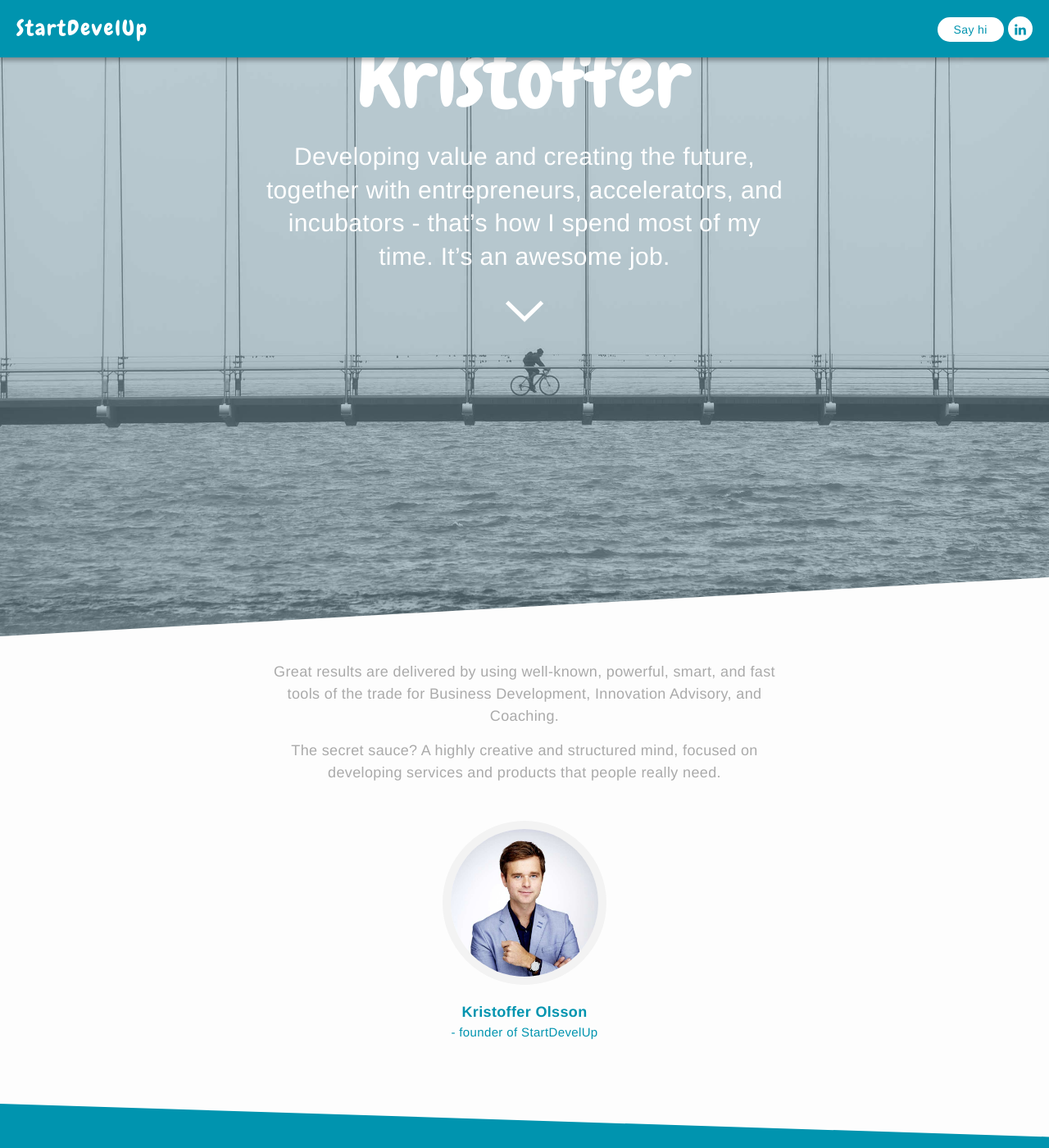
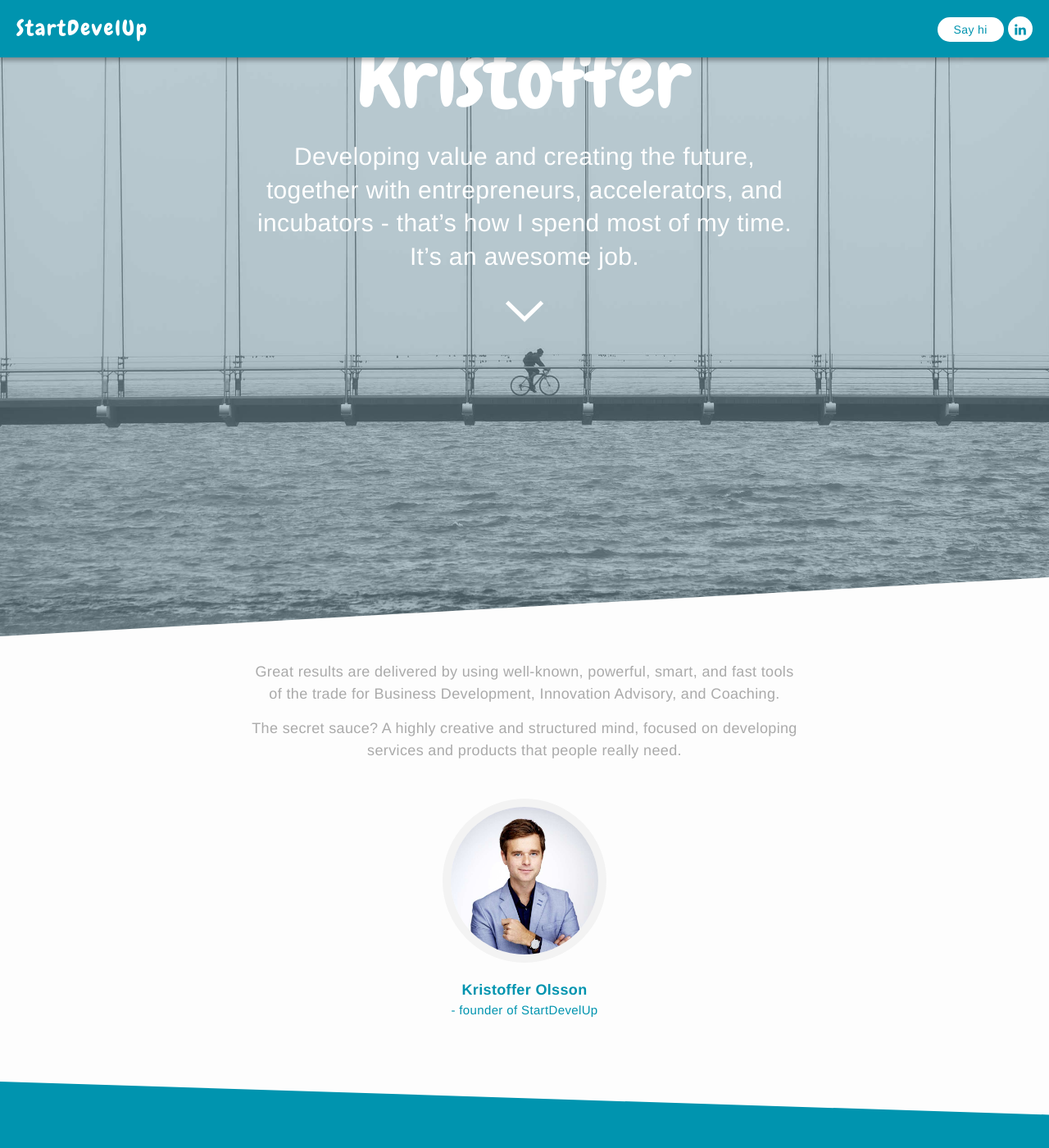
Before and after one commit to thomaswaern/krol, a Jekyll site: the page built from index.md, in a window 1280 px wide and 1400 px high, scrolled down 332 px. Shown: the whole window at 82% size. Built offline with Jekyll 4.4.1, drawn with Linux system fonts in a browser that asks for light colours.

Commit message:
increased content width

```diff
--- a/css/main.scss
+++ b/css/main.scss
@@ -22,7 +22,7 @@ $grey-color-light: lighten($grey-color, 40%);
 $grey-color-dark:  darken($grey-color, 25%);
 
 // Width of the content area
-$content-width:    680px;
+$content-width:    700px;
 
 $on-palm:          600px;
 $on-laptop:        800px;
```
